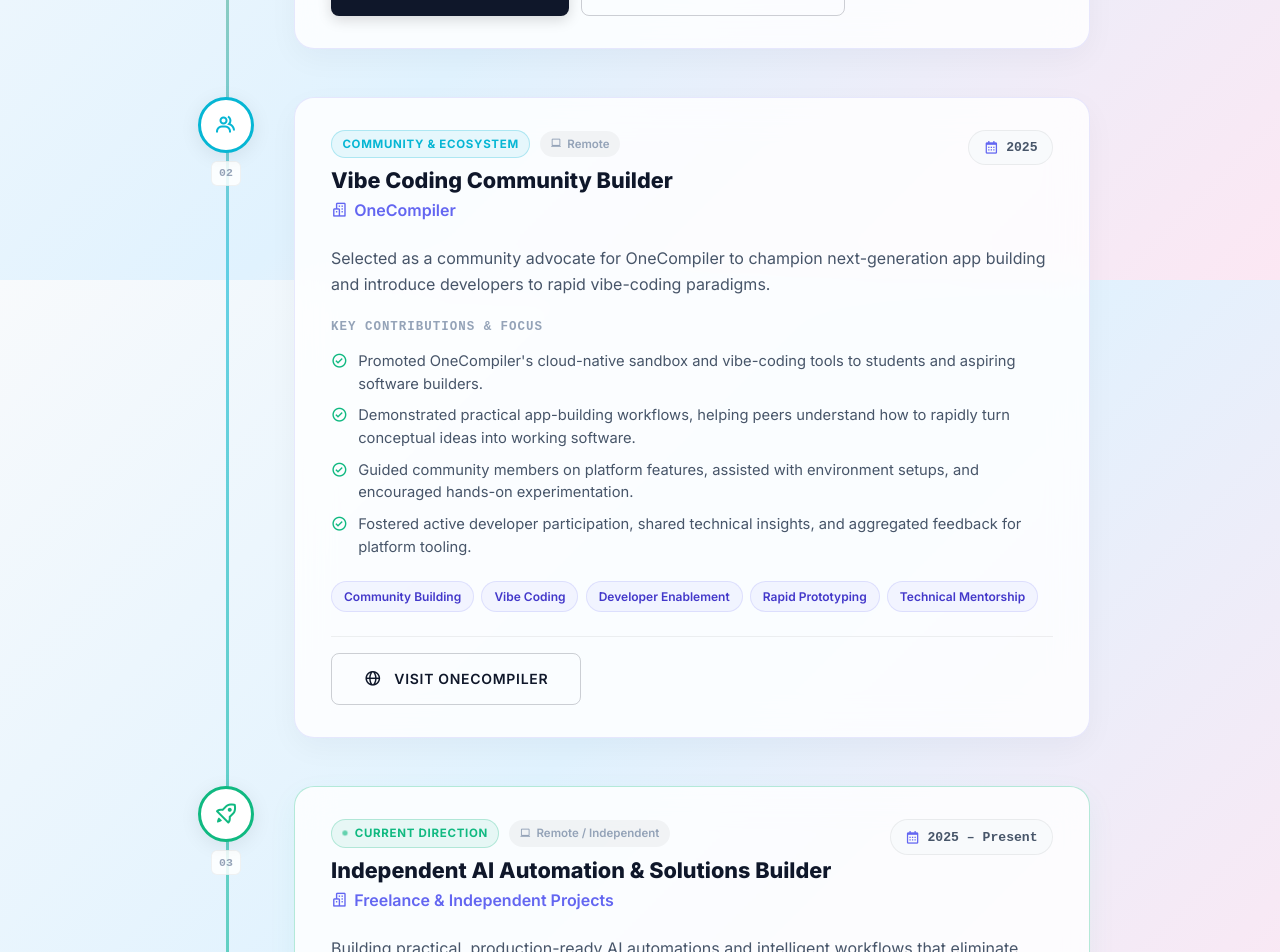
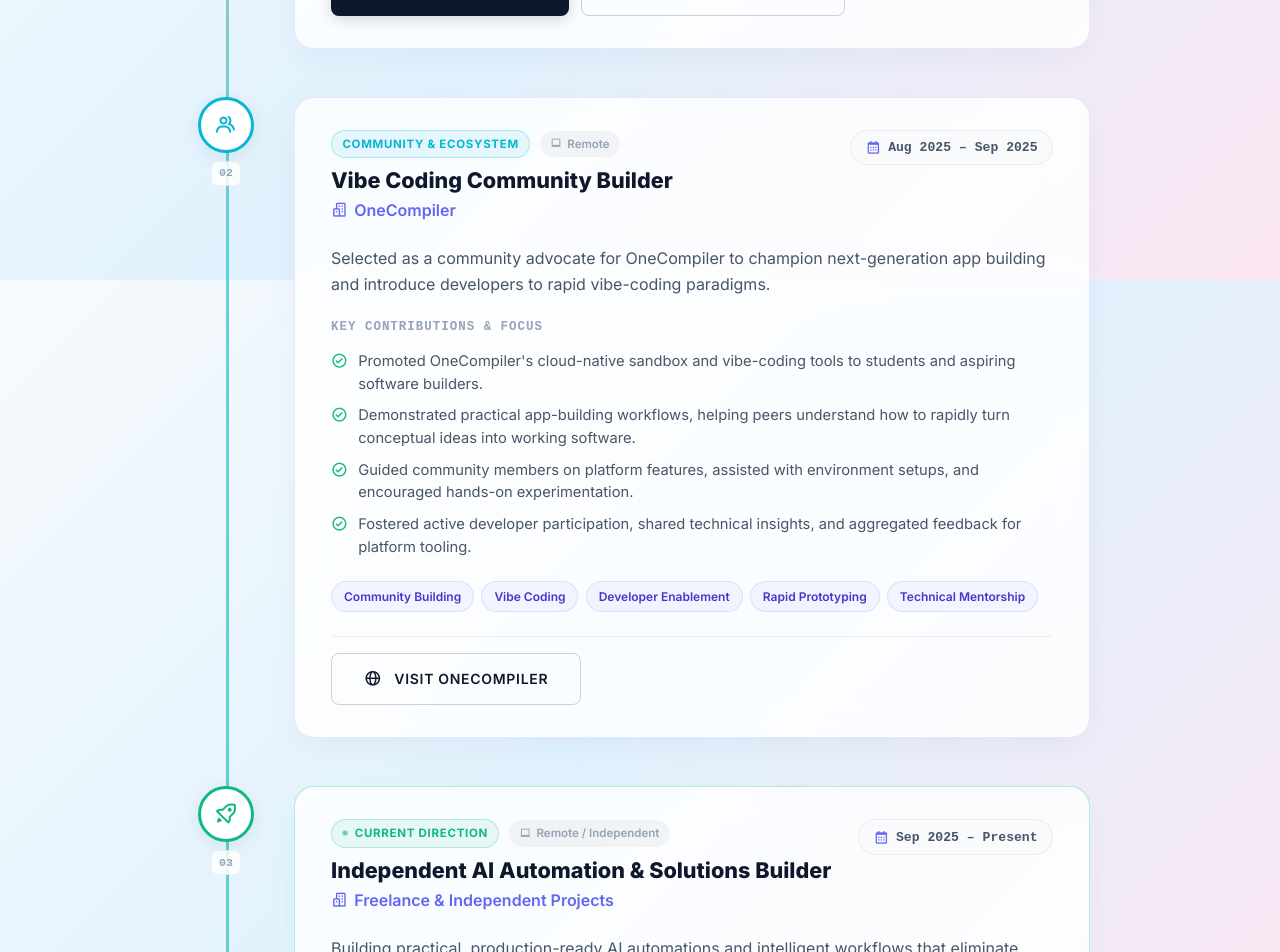
Before and after one commit to HEMANTHSWAMY26/hemanthswamy-portfolio, a React (Vite) app: page / in a window 1280 px wide. Shown: the part 2920-3872 px from the top of the page. Built offline with nearby package versions, Linux system fonts and the light colour scheme; no server answers.

Commit message:
fix(experience): update timelines for OneCompiler [Aug 2025 - Sep 2025] and Independent AI Automation & Solutions Builder [Sep 2025 - Present]

```diff
--- a/src/components/Experience.jsx
+++ b/src/components/Experience.jsx
@@ -45,8 +45,8 @@
         step: '02',
         role: 'Vibe Coding Community Builder',
         organization: 'OneCompiler',
-        period: '2025',
-        dates: '2025',
+        period: 'Aug 2025 – Sep 2025',
+        dates: 'August 2025 – September 2025',
         mode: 'Remote',
         badge: 'Community & Ecosystem',
         badgeColor: '#06b6d4',
@@ -74,8 +74,8 @@
         step: '03',
         role: 'Independent AI Automation & Solutions Builder',
         organization: 'Freelance & Independent Projects',
-        period: '2025 – Present',
-        dates: '2025 – Present',
+        period: 'Sep 2025 – Present',
+        dates: 'September 2025 – Present',
         mode: 'Remote / Independent',
         badge: 'Current Direction',
         badgeColor: '#10b981',
--- a/src/components/Terminal.jsx
+++ b/src/components/Terminal.jsx
@@ -17,7 +17,7 @@
     const commands = {
         help: "Available: about, experience, certifications, skills, projects, contact, clear, cd [section], kill, whoami",
         about: "Hemanth Swamy: 2025 CSE AIML graduate building practical AI-powered products, intelligent automations, and useful digital experiences.",
-        experience: "Journey: Infosys Springboard (AI/RAG Intern, Feb-Mar 2025) → OneCompiler (Community Builder) → Independent AI Automation & Solutions (2025-Present).",
+        experience: "Journey: Infosys Springboard (AI/RAG Intern, Feb-Mar 2025) → OneCompiler (Community Builder, Aug-Sep 2025) → Independent AI Automation & Solutions (Sep 2025-Present).",
         certifications: "Credentials: Microsoft (Generative AI & ML), IBM (Python 101 for Data Science), Infosys Springboard (RAG & AI Agents), McKinsey (Forward Program), Udemy (Python).",
         skills: "Python, FastAPI, React, JavaScript, Generative AI, LLM Apps, Scikit-learn, Workflow Automation, Supabase.",
         projects: "Featured: KisanVue AI, FlowPilot AI, Lead Gen Automation, WooCommerce MCP Connector, StudySprint.",
```
Also changed, not shown: public/cert_preview_ms_genai.svg, public/cert_preview_ms_ml.svg.
